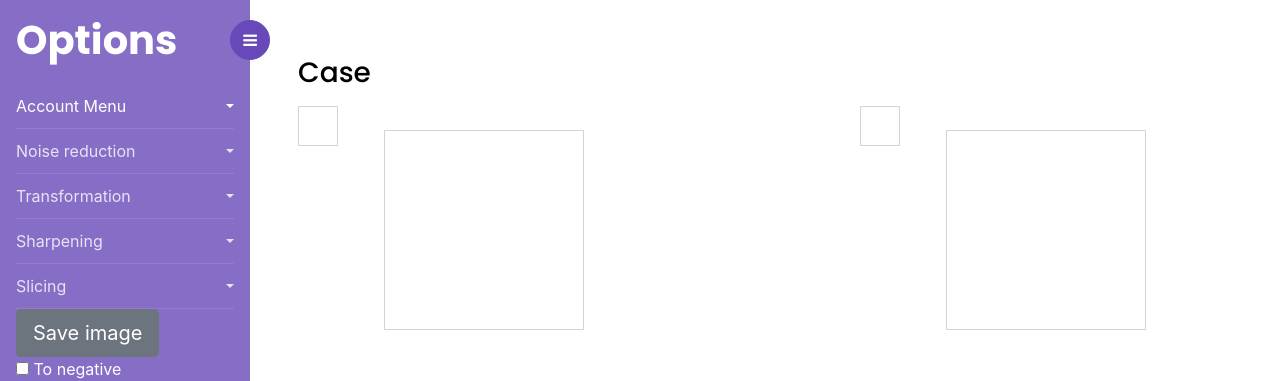
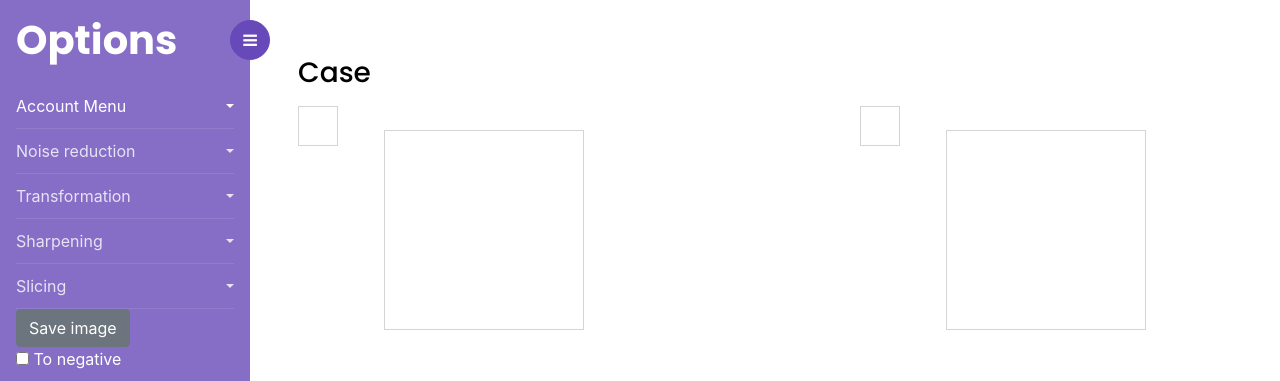
Before and after one commit to quandapro/se-repo, a Flask app: template src/templates/doctor.html in a window 1280 px wide. Shown: the top 381 px of the page. Run offline with Flask 2, Linux system fonts and the light colour scheme; the template is opened without the code that fills it, so the values that code supplies are empty; parts of the project's set-up code (start-up, migrations or seed data) failed here and were passed over; some libraries are stand-ins or nearby versions.

Commit message:
Add save image func

```diff
--- a/src/templates/doctor.html
+++ b/src/templates/doctor.html
@@ -151,7 +151,7 @@
                             </ul>
                         </li>
                         <li>
-                        <button type="button" class="btn btn-secondary btn-lg" id="saveButton">Save image</button>
+                        <button type="button" class="btn btn-secondary btn-md" id="saveButton">Save image</button>
                         </li>
                         <li>
                             <div class="checkbox navbar-btn">
@@ -205,6 +205,11 @@
         imageZoom("myimage_1", "myresult_1");
         imageZoom("myimage_2", "myresult_2");
     </script>
+    <script>
+        $("#saveButton").click(()=>{
+            alert("Save image successful!")
+        })
+    </script>
     {% with messages = get_flashed_messages() %}
     {% if messages %}
     {% for message in messages %}
```
